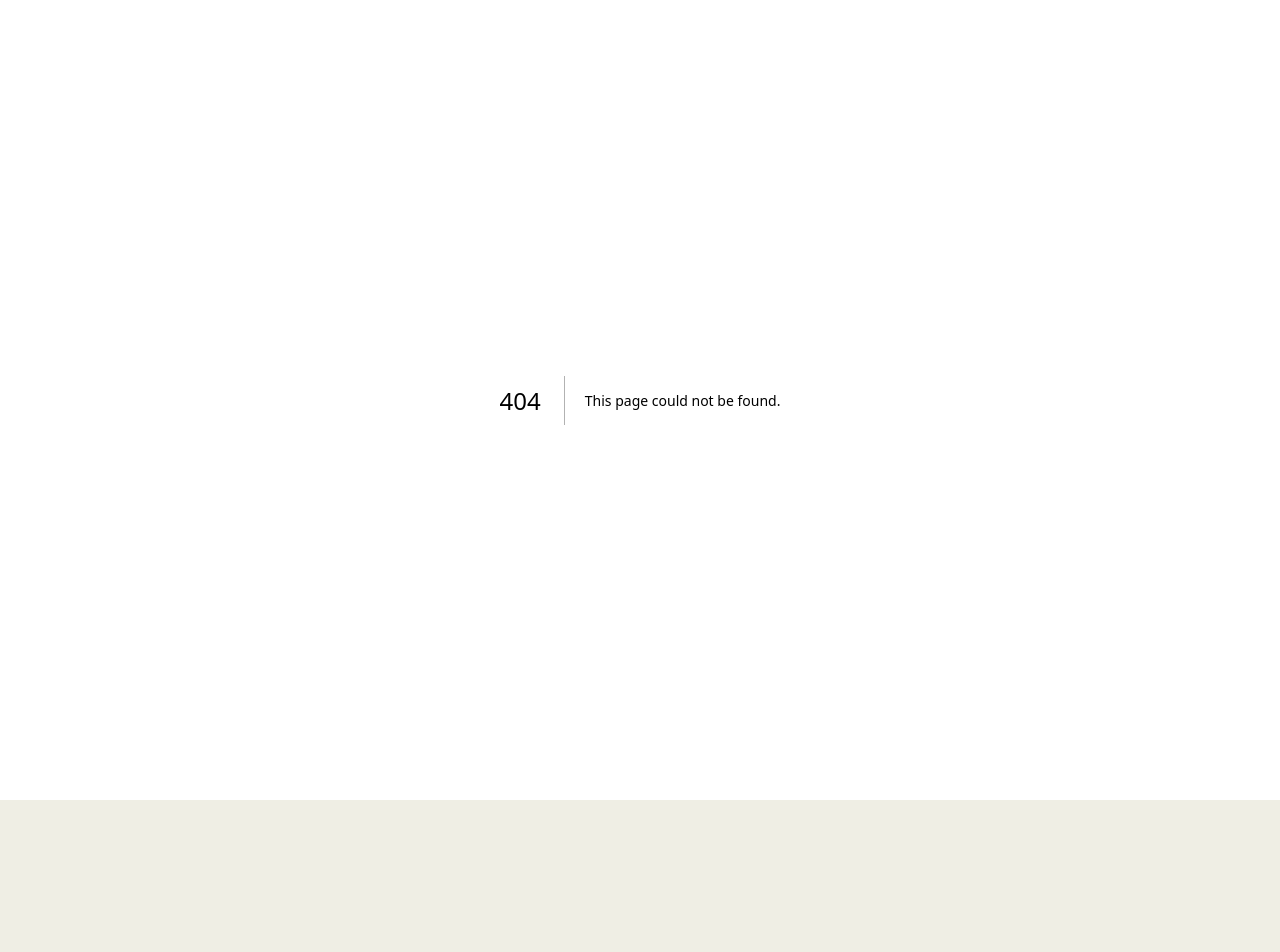
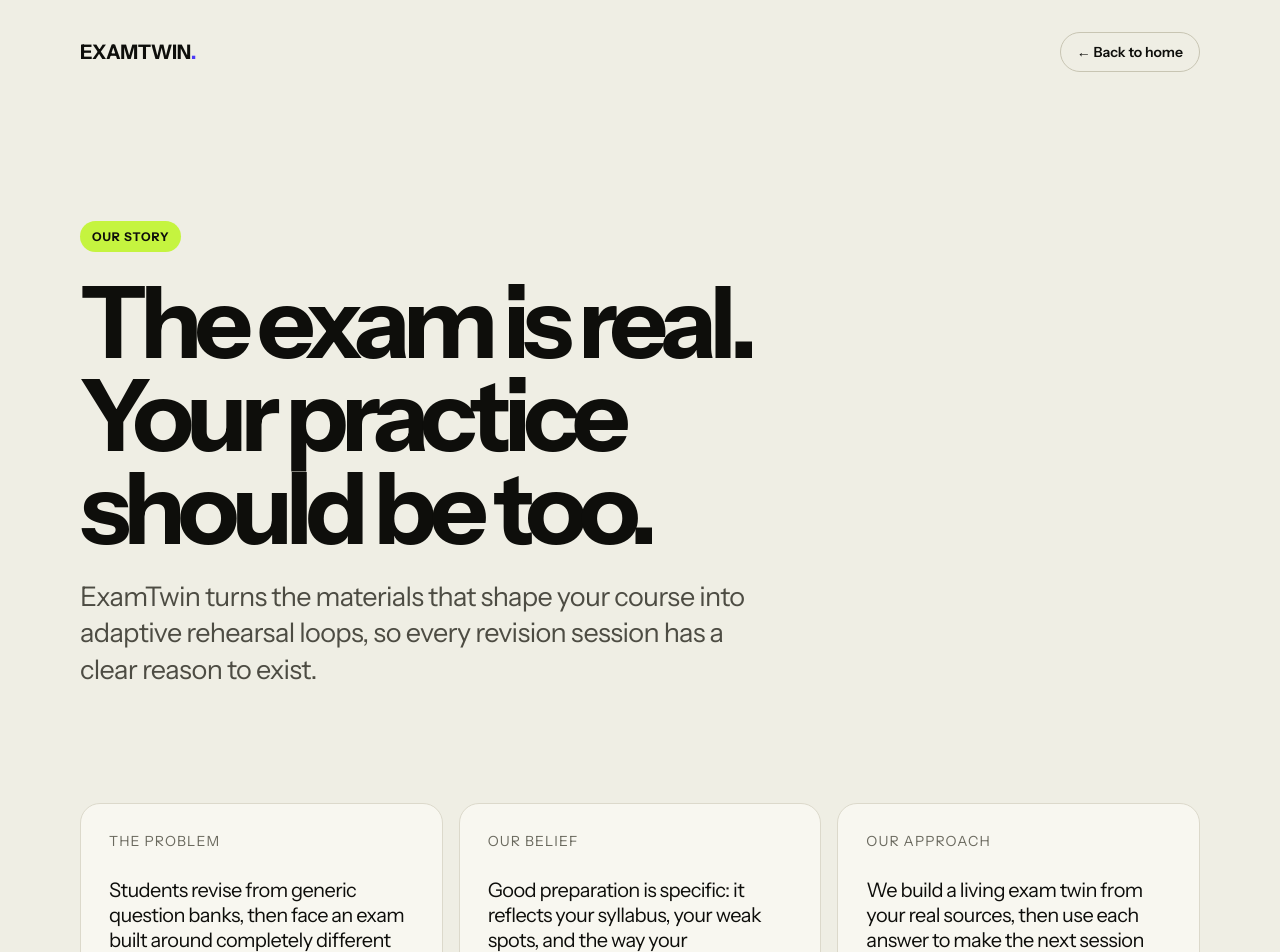
Before and after one commit to Rokki-Khazratov/OpenAI-buildweek, a Next.js app in the folder landing/: page /about in a window 1280 px wide. Before the commit this address had no page. Shown: the top 952 px of the page. Before the commit the page ends 800 px from the top, so only its background shows below. Built offline with nearby package versions, Linux system fonts and the light colour scheme.

Commit message:
feat: add about and custom not-found pages

```diff
--- /dev/null
+++ b/landing/app/about/page.jsx
@@ -0,0 +1,68 @@
+import Link from "next/link";
+
+export const metadata = {
+  title: "About ExamTwin",
+  description: "The story behind ExamTwin's adaptive exam rehearsal platform.",
+};
+
+const styles = {
+  page: { minHeight: "100vh", background: "#efeee4", color: "#0e0e0b", padding: "24px" },
+  shell: { maxWidth: "1120px", margin: "0 auto" },
+  nav: { display: "flex", justifyContent: "space-between", alignItems: "center", padding: "8px 0 72px", gap: "20px" },
+  brand: { color: "inherit", textDecoration: "none", fontWeight: 700, fontSize: "20px", letterSpacing: "-.02em" },
+  back: { color: "#0e0e0b", textDecoration: "none", fontSize: "14px", fontWeight: 600, border: "1px solid #c8c5b3", borderRadius: "999px", padding: "10px 16px" },
+  hero: { maxWidth: "850px", padding: "clamp(28px, 6vw, 78px) 0 clamp(60px, 9vw, 118px)" },
+  eyebrow: { display: "inline-block", borderRadius: "999px", background: "#c5f43f", padding: "8px 12px", fontSize: "12px", fontWeight: 700, letterSpacing: ".08em", textTransform: "uppercase" },
+  h1: { fontSize: "clamp(48px, 8vw, 100px)", lineHeight: ".93", letterSpacing: "-.07em", margin: "24px 0", maxWidth: "800px" },
+  lead: { fontSize: "clamp(19px, 2.4vw, 27px)", lineHeight: 1.35, letterSpacing: "-.025em", color: "#4d4c43", maxWidth: "680px", margin: 0 },
+  grid: { display: "grid", gridTemplateColumns: "repeat(auto-fit, minmax(230px, 1fr))", gap: "16px", marginBottom: "96px" },
+  card: { border: "1px solid #dcd9cb", borderRadius: "20px", padding: "28px", background: "#f8f7f0" },
+  cardTitle: { fontSize: "14px", textTransform: "uppercase", letterSpacing: ".08em", color: "#6b6a5f", margin: "0 0 28px" },
+  cardText: { fontSize: "20px", letterSpacing: "-.03em", lineHeight: 1.25, margin: 0 },
+  manifesto: { background: "#4b39f7", color: "#f4f3ff", borderRadius: "28px", padding: "clamp(32px, 6vw, 72px)", marginBottom: "40px" },
+  manifestoTitle: { fontSize: "clamp(34px, 5vw, 64px)", lineHeight: ".98", letterSpacing: "-.06em", maxWidth: "760px", margin: 0 },
+  footer: { padding: "26px 0 14px", color: "#6b6a5f", fontSize: "14px", display: "flex", justifyContent: "space-between", flexWrap: "wrap", gap: "14px" },
+};
+
+export default function AboutPage() {
+  return (
+    <main style={styles.page}>
+      <div style={styles.shell}>
+        <nav style={styles.nav}>
+          <Link href="/" style={styles.brand}>EXAMTWIN<span style={{ color: "#4b39f7" }}>.</span></Link>
+          <Link href="/" style={styles.back}>← Back to home</Link>
+        </nav>
+
+        <section style={styles.hero}>
+          <span style={styles.eyebrow}>Our story</span>
+          <h1 style={styles.h1}>The exam is real. Your practice should be too.</h1>
+          <p style={styles.lead}>ExamTwin turns the materials that shape your course into adaptive rehearsal loops, so every revision session has a clear reason to exist.</p>
+        </section>
+
+        <section style={styles.grid}>
+          <article style={styles.card}>
+            <p style={styles.cardTitle}>The problem</p>
+            <p style={styles.cardText}>Students revise from generic question banks, then face an exam built around completely different material.</p>
+          </article>
+          <article style={styles.card}>
+            <p style={styles.cardTitle}>Our belief</p>
+            <p style={styles.cardText}>Good preparation is specific: it reflects your syllabus, your weak spots, and the way your understanding evolves.</p>
+          </article>
+          <article style={styles.card}>
+            <p style={styles.cardTitle}>Our approach</p>
+            <p style={styles.cardText}>We build a living exam twin from your real sources, then use each answer to make the next session smarter.</p>
+          </article>
+        </section>
+
+        <section style={styles.manifesto}>
+          <h2 style={styles.manifestoTitle}>Less anxious cramming. More evidence that you&apos;re ready.</h2>
+        </section>
+
+        <footer style={styles.footer}>
+          <span>© {new Date().getFullYear()} ExamTwin</span>
+          <Link href="/" style={{ color: "inherit" }}>Start rehearsing →</Link>
+        </footer>
+      </div>
+    </main>
+  );
+}
--- /dev/null
+++ b/landing/app/not-found.jsx
@@ -0,0 +1,18 @@
+import Link from "next/link";
+
+export const metadata = {
+  title: "Page not found — ExamTwin",
+};
+
+export default function NotFound() {
+  return (
+    <main style={{ minHeight: "100vh", display: "grid", placeItems: "center", padding: "24px", background: "#141410", color: "#f3f2e8" }}>
+      <section style={{ width: "min(680px, 100%)", textAlign: "center" }}>
+        <p style={{ color: "#c5f43f", fontWeight: 700, letterSpacing: ".12em", fontSize: "13px", margin: 0 }}>ERROR 404</p>
+        <h1 style={{ fontSize: "clamp(56px, 12vw, 120px)", lineHeight: ".88", letterSpacing: "-.08em", margin: "22px 0" }}>This question isn&apos;t on the exam.</h1>
+        <p style={{ margin: "0 auto 34px", maxWidth: "450px", color: "#b4b2a5", fontSize: "18px", lineHeight: 1.45 }}>The page you&apos;re looking for does not exist, but your next focused rehearsal is only one click away.</p>
+        <Link href="/" style={{ display: "inline-block", borderRadius: "12px", padding: "15px 22px", background: "#c5f43f", color: "#12160a", fontWeight: 700, textDecoration: "none" }}>Return to ExamTwin →</Link>
+      </section>
+    </main>
+  );
+}
```
